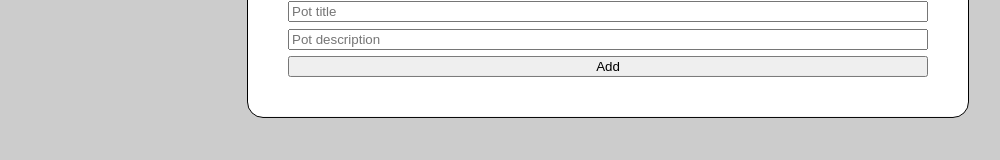
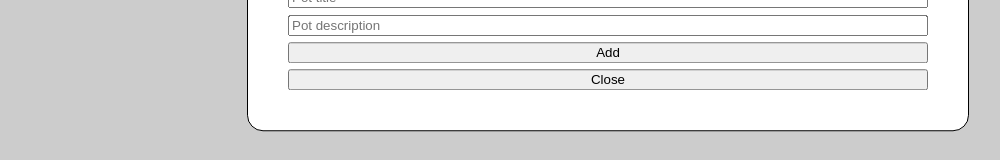
Before and after one commit to faikaydin/journe, a React (Vite) app in the folder frontend/: page /tasks in a window 1280 px wide. Both pictures are taken after a click on the button "Add pot". Shown: the part 389-549 px from the top of the page, without its empty margins (32-1032 px from the left). Built offline with nearby package versions, Linux system fonts and the light colour scheme; no server answers.

Commit message:
add close button

```diff
--- a/frontend/src/components/tasks/Tasks.jsx
+++ b/frontend/src/components/tasks/Tasks.jsx
@@ -147,6 +147,7 @@ const Tasks = () => {
                 <button onClick={(e) => handleAddTask(e)}>
                   {newTask.task_id ? 'Update' : 'Add'}
                 </button>
+                <button onClick={() => setAddTask(false)}>Close</button>
               </form>
             </div>
           </div>,
@@ -175,6 +176,7 @@ const Tasks = () => {
                 <button onClick={(e) => handleAddPot(e)}>
                   {newPot.pot_id ? 'Update' : 'Add'}
                 </button>
+                <button onClick={() => setAddPot(false)}>Close</button>
               </form>
             </div>
           </div>,
```
Also changed, not shown: 1 other file (tests, documents, lock files or other folders).
